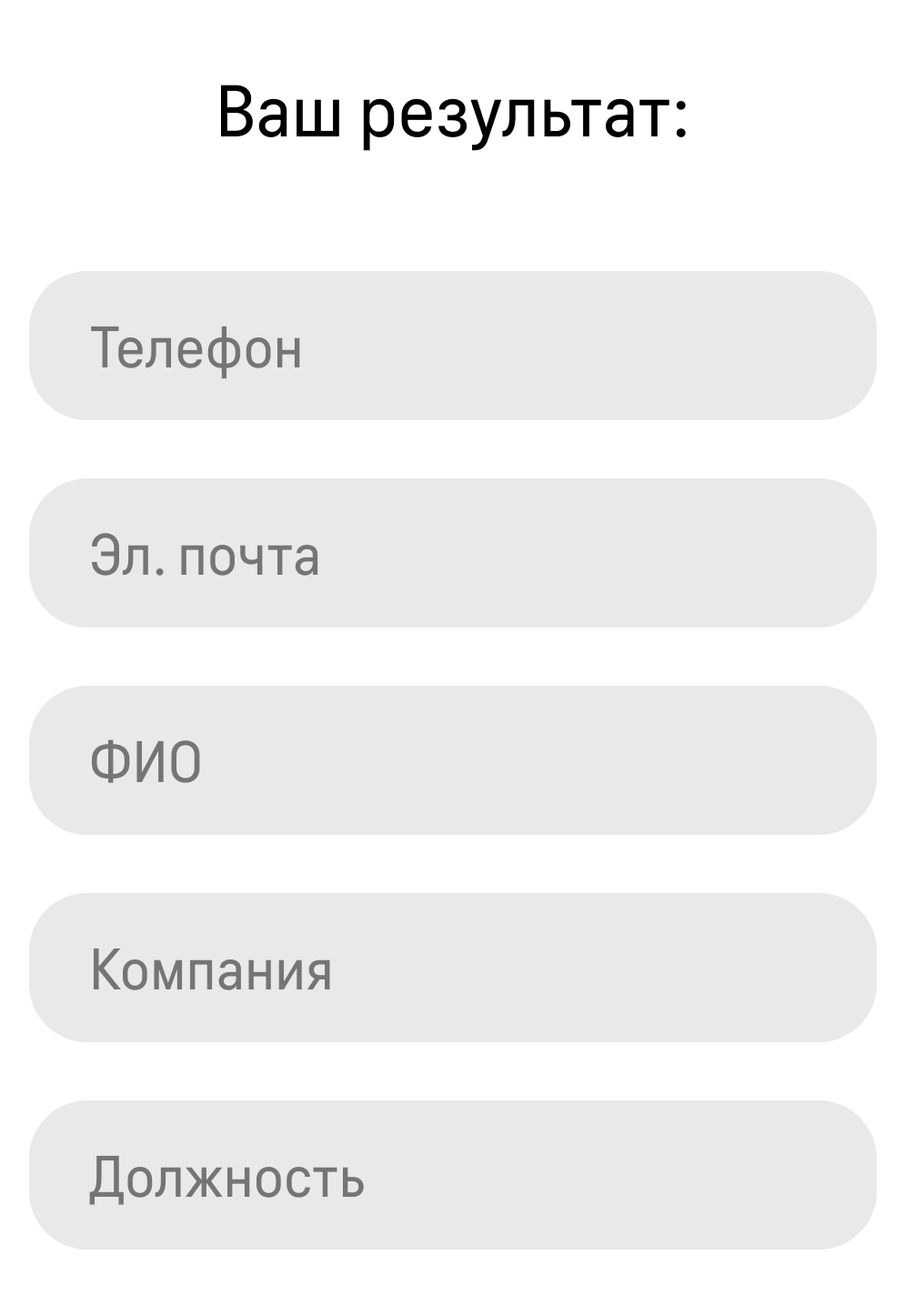
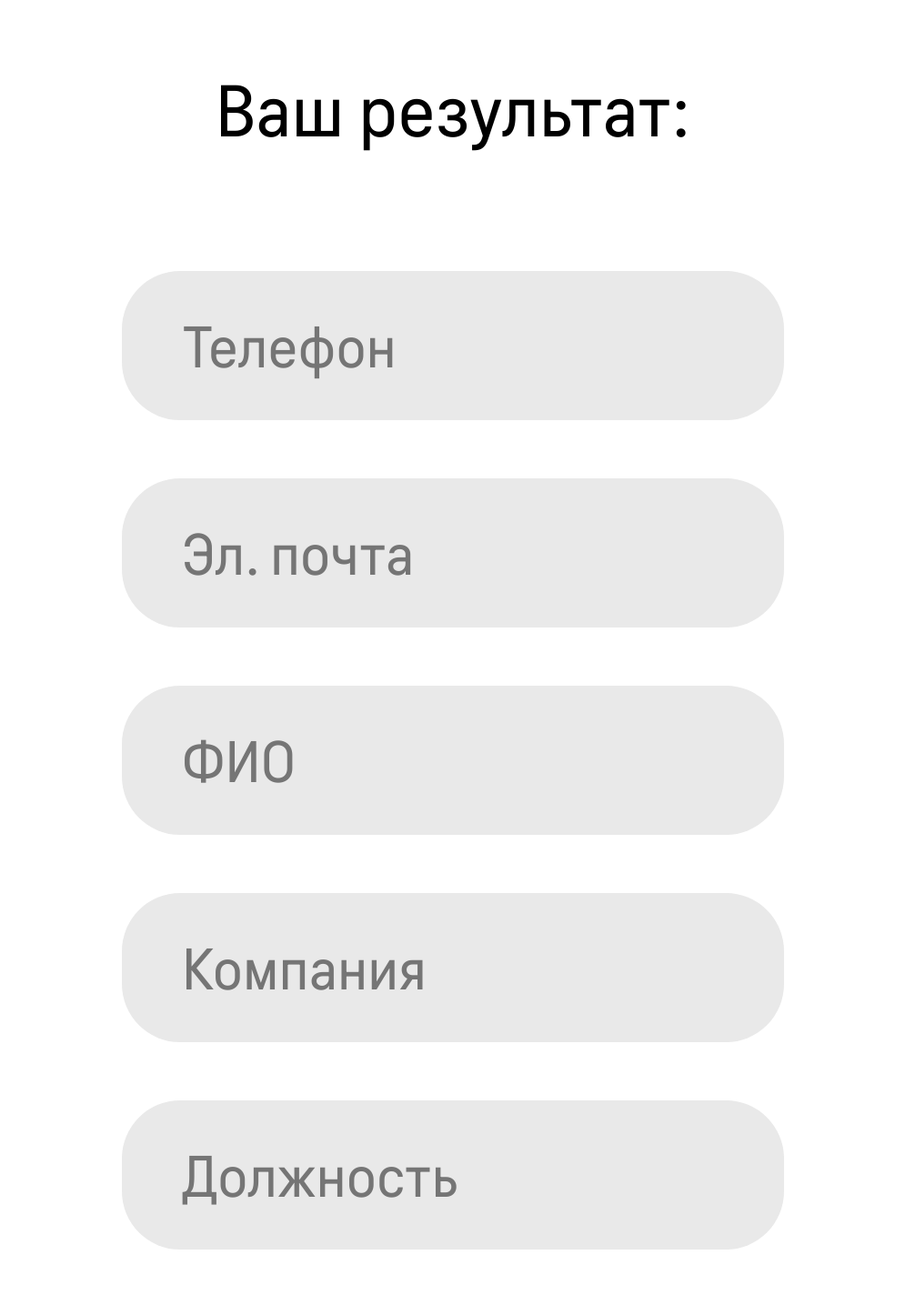
Before and after one commit to itkoban/BoxGame, a Django app: template boxGame/templates/register.html in a window 1280 px wide. Shown: the whole page at 91% size, without its empty margins (142-1137 px from the left). Run offline with Django 5.2, Linux system fonts and the light colour scheme; the template is opened without the code that fills it, so the values that code supplies are empty.

Commit message:
register style fixes v2

```diff
--- a/boxGame/static/css/register.css
+++ b/boxGame/static/css/register.css
@@ -37,7 +37,7 @@
 
 
 .inputBackground {
-    max-width: 900px;
+    max-width: 600px;
     padding-left: 4rem;
     padding-right: 4rem;
     margin-bottom: 4rem;
```
